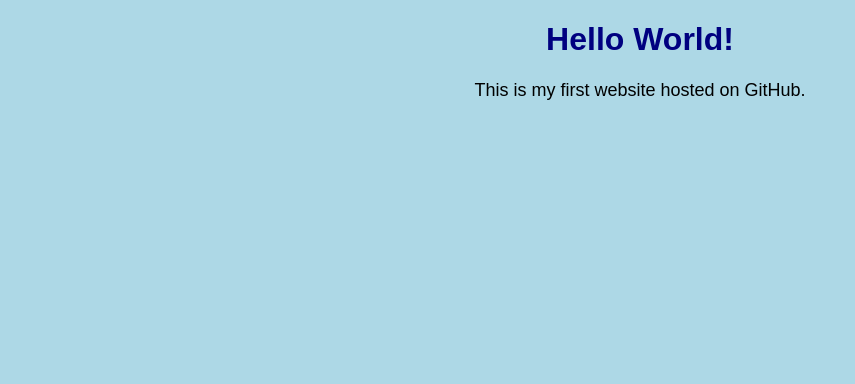
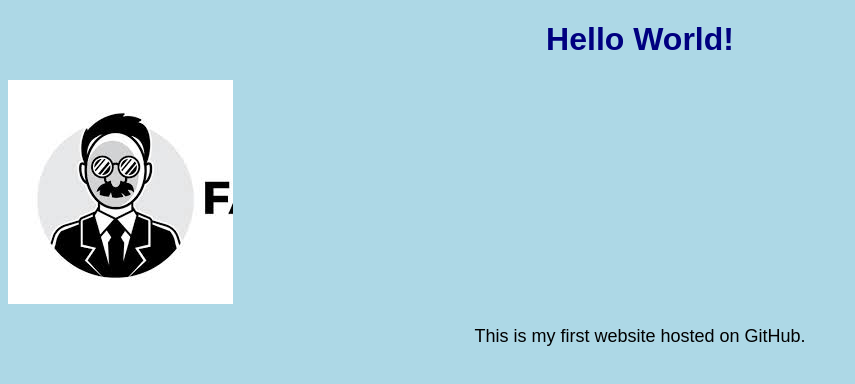
Before and after one commit to dark-mind-x/hello-world-site, a plain HTML site: page index.html in a window 1280 px wide. Shown: the whole page, without its empty margins (0-855 px from the left). Drawn offline with Linux system fonts and the light colour scheme.

Commit message:
image liked

```diff
--- a/index.html
+++ b/index.html
@@ -6,6 +6,7 @@
     </head>
     <body>
         <h1>Hello World!</h1>
+        <img src="images.jpeg" alt="Profile picture">
         <p>This is my first website hosted on GitHub.</p>
     </body>
 </html>
```
